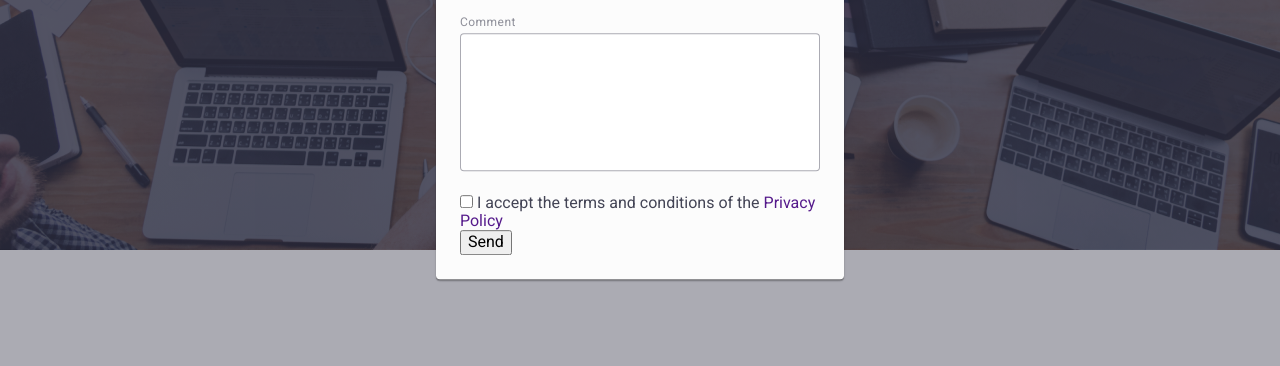
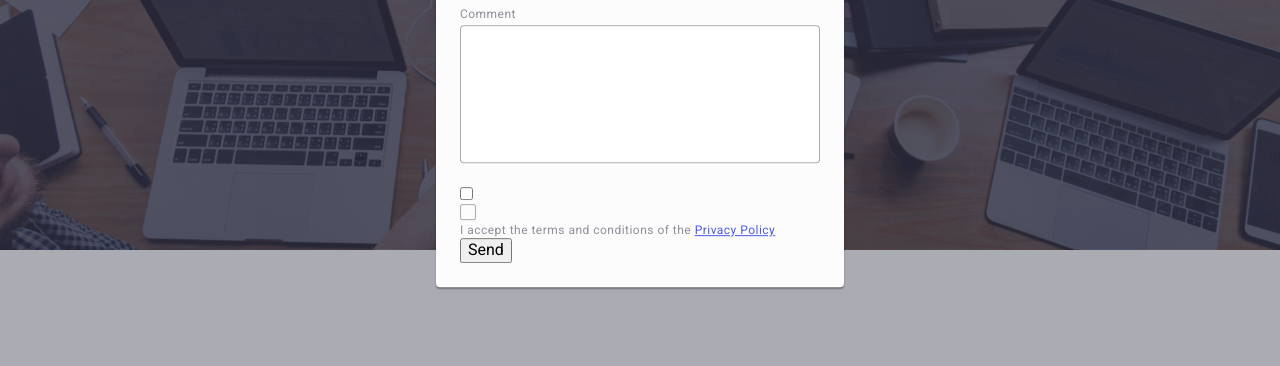
Before and after one commit to EduardMoskalets/goit-markup-hw-05, a plain HTML site: page index.html in a window 1280 px wide. Shown: the part 423-789 px from the top of the page. Drawn offline with nearby package versions, Linux system fonts and the light colour scheme.

Commit message:
upd checkbox

```diff
--- a/css/style.css
+++ b/css/style.css
@@ -739,11 +739,35 @@ border-color:#4d5ae5;
 }
 
 .review-form-checkbox-input {
+border-radius: 2px;
+border: 1px solid rgba(46, 47, 66, 0.4);
+}
 
+.review-form-checkbox-input:checked
++ .review-form-checkbox-label
+.review-form-own-checkbox {
+background-color: #4d5ae5;
 }
 
 .review-form-checkbox-label {
+font-size: 12px;
+line-height: 1.17;
+letter-spacing: 0.04em;
+color: #8e8f99;
+}
 
+.review-form-own-checkbox {
+display: block;
+width: 16px;
+height: 16px;
+border-radius: 2px;
+border: 1px solid rgba(46, 47, 66, 0.4);
+cursor: pointer;
+}
+
+.privacy-policy-link {
+color: #4d5ae5;
+text-decoration: underline;
 }
 
 .review-form-submit-btn {
--- a/index.html
+++ b/index.html
@@ -541,6 +541,7 @@ Cloud Storage App
         id="privacy-policy"
         required>
     <label class="review-form-checkbox-label" for="privacy-policy">
+        <span class="review-form-own-checkbox"></span>
         I accept the terms and conditions of the
         <a href="" class="privacy-policy-link">Privacy Policy</a>
     </label>
```
